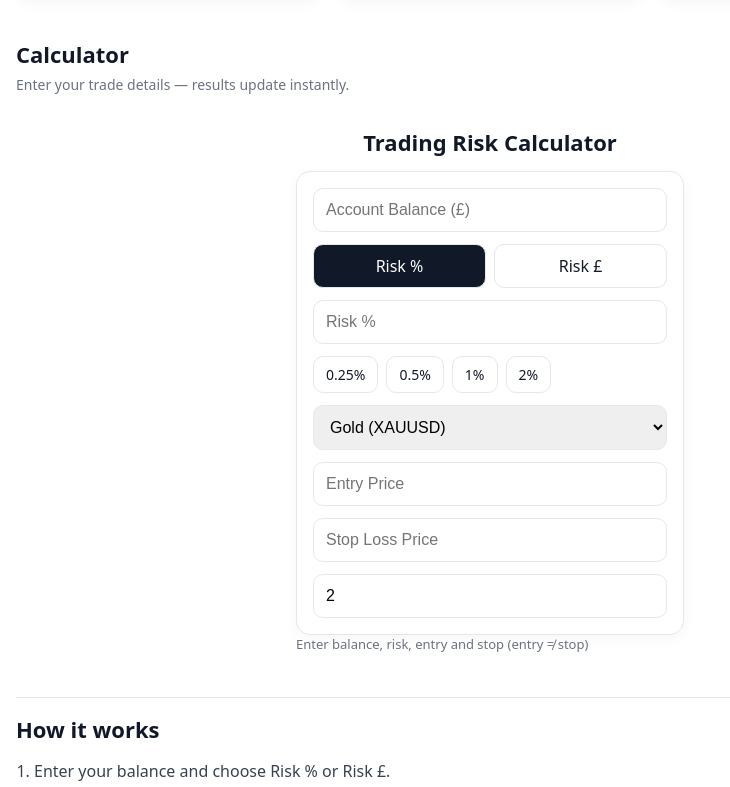
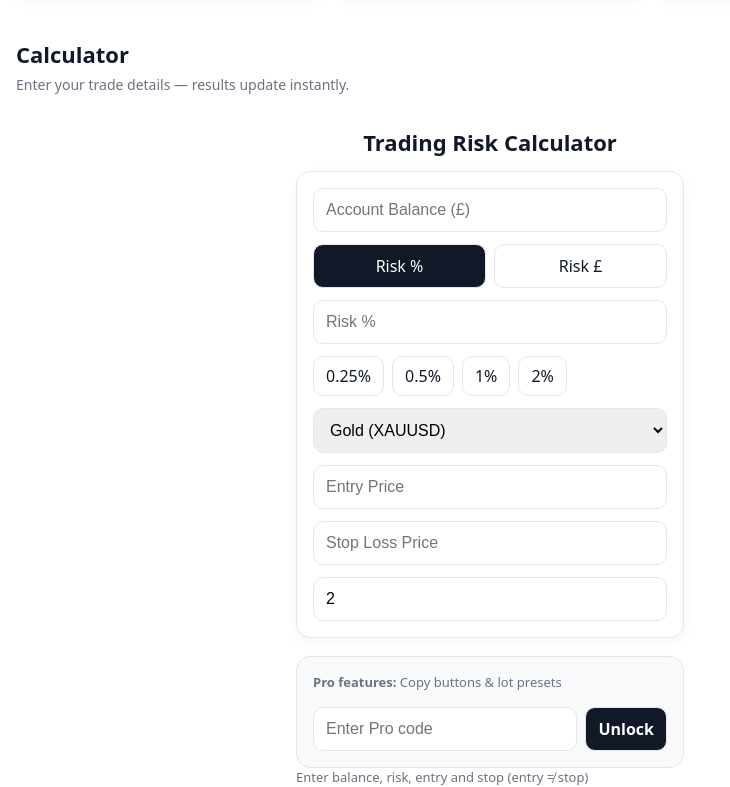
Before and after one commit to alanlea29/trading-risk-calculator, a React (Vite) app in the folder app/: page / in a window 1280 px wide. Shown: the part 528-1315 px from the top of the page, without its empty margins (0-730 px from the left). Built offline with nearby package versions, Linux system fonts and the light colour scheme.

Commit message:
Add full Pro paywall and gated features

```diff
--- a/app/src/components/RiskCalculator.jsx
+++ b/app/src/components/RiskCalculator.jsx
@@ -3,7 +3,11 @@ import { SYMBOLS } from "../constants/symbols";
 import { calculateRisk } from "../utils/calculateRisk";
 import "../App.css";
 
+/* ===== SIMPLE PRO CONFIG ===== */
+const PRO_CODE = "ALANPRO10"; // change this before selling
+
 export default function RiskCalculator() {
+  /* ---------- State ---------- */
   const [balance, setBalance] = useState("");
   const [riskPercent, setRiskPercent] = useState("");
   const [riskCash, setRiskCash] = useState("");
@@ -13,14 +17,21 @@ export default function RiskCalculator() {
   const [rr, setRr] = useState("2");
   const [symbol, setSymbol] = useState("XAUUSD");
 
+  const [isPro, setIsPro] = useState(
+    () => localStorage.getItem("isPro") === "true"
+  );
+  const [unlockCode, setUnlockCode] = useState("");
+  const [unlockError, setUnlockError] = useState("");
+
   const [lotCopied, setLotCopied] = useState(false);
   const [tpCopied, setTpCopied] = useState(false);
 
+  /* ---------- Calculations ---------- */
   const results = useMemo(() => {
     const e = Number(entry);
     const s = Number(stop);
 
-    // While typing, entry/stop can be "" -> NaN. Avoid any calculations until valid.
+    // Avoid crashes while typing
     if (!isFinite(e) || !isFinite(s) || e === s) return null;
 
     const base = calculateRisk({
@@ -41,7 +52,10 @@ export default function RiskCalculator() {
     const takeProfit =
       isFinite(rrNum) && rrNum > 0
         ? Number(
-            (isLong ? e + riskDistance * rrNum : e - riskDistance * rrNum).toFixed(2)
+            (isLong
+              ? e + riskDistance * rrNum
+              : e - riskDistance * rrNum
+            ).toFixed(2)
           )
         : null;
 
@@ -50,15 +64,24 @@ export default function RiskCalculator() {
       takeProfit,
       direction: isLong ? "BUY (Long)" : "SELL (Short)",
     };
-  }, [balance, riskPercent, riskCash, riskMode, entry, stop, rr, symbol]);
+  }, [
+    balance,
+    riskPercent,
+    riskCash,
+    riskMode,
+    entry,
+    stop,
+    rr,
+    symbol,
+  ]);
 
+  /* ---------- Helpers ---------- */
   const copyText = async (text, setter) => {
     try {
       await navigator.clipboard.writeText(String(text));
       setter(true);
       setTimeout(() => setter(false), 1500);
     } catch {
-      // Fallback for environments where clipboard API is blocked
       window.prompt("Copy this value:", String(text));
     }
   };
@@ -73,7 +96,6 @@ export default function RiskCalculator() {
     copyText(results.takeProfit, setTpCopied);
   };
 
-  // One-tap lot presets: compute required £ risk for the chosen lot
   const setPresetLot = (lot) => {
     const e = Number(entry);
     const s = Number(stop);
@@ -81,7 +103,6 @@ export default function RiskCalculator() {
 
     const distance = Math.abs(e - s);
     const valuePerPoint = SYMBOLS[symbol].valuePerPoint;
-
     const cash = lot * distance * valuePerPoint;
 
     setRiskMode("cash");
@@ -89,6 +110,18 @@ export default function RiskCalculator() {
     setRiskCash(String(Number(cash.toFixed(2))));
   };
 
+  const handleUnlock = () => {
+    setUnlockError("");
+    if (unlockCode.trim().toUpperCase() === PRO_CODE) {
+      localStorage.setItem("isPro", "true");
+      setIsPro(true);
+      setUnlockCode("");
+    } else {
+      setUnlockError("Invalid code. Check spelling and try again.");
+    }
+  };
+
+  /* ---------- UI ---------- */
   return (
     <div className="container">
       <div className="title">Trading Risk Calculator</div>
@@ -112,7 +145,7 @@ export default function RiskCalculator() {
             }}
             style={{
               flex: 1,
-              padding: "10px 12px",
+              padding: "10px",
               borderRadius: 10,
               border: "1px solid #e5e7eb",
               background: riskMode === "percent" ? "#111827" : "#fff",
@@ -131,7 +164,7 @@ export default function RiskCalculator() {
             }}
             style={{
               flex: 1,
-              padding: "10px 12px",
+              padding: "10px",
               borderRadius: 10,
               border: "1px solid #e5e7eb",
               background: riskMode === "cash" ? "#111827" : "#fff",
@@ -168,7 +201,6 @@ export default function RiskCalculator() {
                       background: active ? "#111827" : "#fff",
                       color: active ? "#fff" : "#111827",
                       cursor: "pointer",
-                      fontSize: 14,
                     }}
                   >
                     {val}%
@@ -224,15 +256,55 @@ export default function RiskCalculator() {
         />
       </div>
 
+      {/* Unlock Pro */}
+      {!isPro && (
+        <div className="results">
+          <div className="muted">
+            <strong>Pro features:</strong> Copy buttons & lot presets
+          </div>
+
+          <div style={{ display: "flex", gap: 8 }}>
+            <input
+              className="input"
+              placeholder="Enter Pro code"
+              value={unlockCode}
+              onChange={(e) => setUnlockCode(e.target.value)}
+            />
+            <button
+              type="button"
+              onClick={handleUnlock}
+              style={{
+                padding: "10px 12px",
+                borderRadius: 10,
+                border: "1px solid #e5e7eb",
+                background: "#111827",
+                color: "#fff",
+                cursor: "pointer",
+                fontWeight: 700,
+              }}
+            >
+              Unlock
+            </button>
+          </div>
+
+          {unlockError && (
+            <div className="muted" style={{ color: "#b91c1c" }}>
+              {unlockError}
+            </div>
+          )}
+        </div>
+      )}
+
+      {/* Results */}
       {results ? (
         <div className="results">
           <div className="muted">Direction: {results.direction}</div>
 
-          {/* Lot size + copy */}
           <div>
             <div className="muted">Recommended Lot Size</div>
-            <div style={{ display: "flex", alignItems: "center", gap: 10 }}>
+            <div style={{ display: "flex", gap: 10, alignItems: "center" }}>
               <div className="big">{results.lotSize}</div>
+              {isPro ? (
                 <button
                   type="button"
                   onClick={copyLotSize}
@@ -243,11 +315,13 @@ export default function RiskCalculator() {
                     background: lotCopied ? "#16a34a" : "#fff",
                     color: lotCopied ? "#fff" : "#111827",
                     cursor: "pointer",
-                  fontSize: 14,
                   }}
                 >
                   {lotCopied ? "Copied ✓" : "Copy"}
                 </button>
+              ) : (
+                <span className="muted">Pro</span>
+              )}
             </div>
           </div>
 
@@ -261,32 +335,31 @@ export default function RiskCalculator() {
             <div>{results.distance}</div>
           </div>
 
-          {/* TP + copy */}
           <div>
             <div className="muted">Take Profit (from RR)</div>
-            <div style={{ display: "flex", alignItems: "center", gap: 10 }}>
+            <div style={{ display: "flex", gap: 10, alignItems: "center" }}>
               <div className="big">{results.takeProfit ?? "—"}</div>
+              {isPro && results.takeProfit != null && (
                 <button
                   type="button"
                   onClick={copyTakeProfit}
-                disabled={results.takeProfit == null}
                   style={{
                     padding: "6px 10px",
                     borderRadius: 8,
                     border: "1px solid #e5e7eb",
                     background: tpCopied ? "#16a34a" : "#fff",
                     color: tpCopied ? "#fff" : "#111827",
-                  cursor: results.takeProfit == null ? "not-allowed" : "pointer",
-                  fontSize: 14,
-                  opacity: results.takeProfit == null ? 0.5 : 1,
+                    cursor: "pointer",
                   }}
                 >
                   {tpCopied ? "Copied ✓" : "Copy"}
                 </button>
+              )}
             </div>
           </div>
 
-          {/* Lot presets */}
+          {isPro && (
+            <>
               <div style={{ display: "flex", gap: 8, flexWrap: "wrap" }}>
                 {[0.01, 0.02, 0.05, 0.1].map((lot) => (
                   <button
@@ -299,7 +372,6 @@ export default function RiskCalculator() {
                       border: "1px solid #e5e7eb",
                       background: "#fff",
                       cursor: "pointer",
-                  fontSize: 14,
                     }}
                   >
                     Set {lot.toFixed(2)} lot
@@ -307,8 +379,10 @@ export default function RiskCalculator() {
                 ))}
               </div>
               <div className="muted">
-            Tap a lot preset to auto-fill the £ risk for your current entry/stop.
+                Tap a lot preset to auto-fill the £ risk.
               </div>
+            </>
+          )}
         </div>
       ) : (
         <div className="muted">
```
Lines whose indentation alone changed are shown as unchanged.
